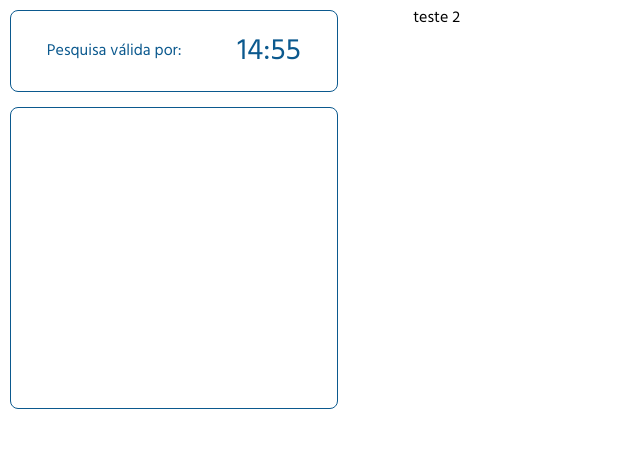
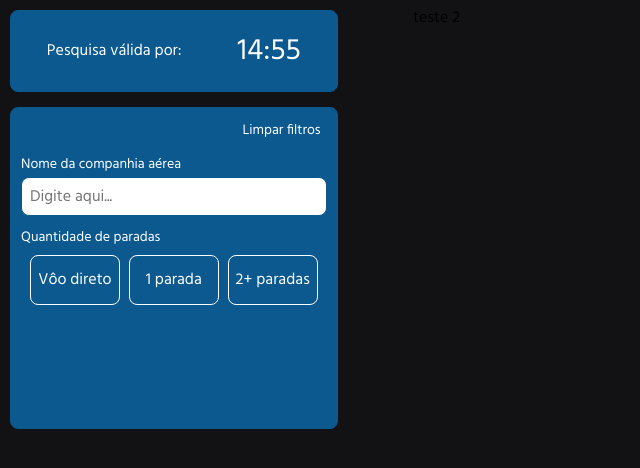
Before and after one commit to MatheusBBarni/flights-test, a Next.js app: page / in a window 1280 px wide. Shown: the top 468 px of the page, without its empty margins (0-640 px from the left). Built offline with nearby package versions, Linux system fonts and the light colour scheme; no server answers.

Commit message:
Finished filter style

```diff
--- /dev/null
+++ b/src/components/Input/index.tsx
@@ -0,0 +1,19 @@
+import React, { InputHTMLAttributes } from 'react';
+
+import { Container, Label, CustomInput } from './styles';
+
+interface InputProps extends InputHTMLAttributes<HTMLInputElement> {
+  label: string;
+}
+
+
+const Input: React.FC<InputProps> = ({ label, ...props }) => {
+  return (
+    <Container>
+      <Label>{label}</Label>
+      <CustomInput {...props} />
+    </Container>
+  );
+}
+
+export default Input;
--- /dev/null
+++ b/src/components/Input/styles.ts
@@ -0,0 +1,28 @@
+import styled from 'styled-components';
+
+export const Container = styled.div`
+  width: 100%;
+  display: flex;
+  flex-flow: wrap column;
+  margin-bottom: 15px;
+`;
+
+export const Label = styled.label`
+  font-size: 14px;
+  font-family: var(--font);
+  color: var(--text-color);
+  margin-bottom: 5px;
+`;
+
+export const CustomInput = styled.input`
+  height: 35px;
+  border: 1px solid var(--primary-color);
+  border-radius: 8px;
+  font-size: 16px;
+  font-family: var(--font);
+  color: var(--primary-color);
+  padding-left: 8px;
+  &:focus {
+    outline: none;
+  }
+`;
--- a/src/components/Timer/index.tsx
+++ b/src/components/Timer/index.tsx
@@ -31,6 +31,7 @@ const Timer: React.FC = () => {
         setTimeType('LAST_1');
       }
       if (realMinute === 0 && realSeconds === 0) {
+        clearInterval(intervalId);
         alert('Tempo de busca expirou.');
         location.reload();
       }
--- a/src/components/Timer/styles.ts
+++ b/src/components/Timer/styles.ts
@@ -10,12 +10,13 @@ export const Container = styled.div`
   align-items: center;
   padding: 0 8px;
   margin-bottom: 15px;
+  background-color: var(--primary-color);
 `;
 
 export const Text = styled.p`
   font-size: 16px;
   font-family: var(--font);
-  color: var(--primary-color);
+  color: var(--text-color);
 `;
 
 export const Countdown = styled.div<{ timeType: TimeTypes }>`
@@ -27,7 +28,7 @@ export const Countdown = styled.div<{ timeType: TimeTypes }>`
     font-family: var(--font);
 
     ${props => props.timeType === 'NO' && css`
-      color: var(--primary-color);
+      color: var(--text-color);
     `};
     ${props => props.timeType === 'LAST_5' && css`
       color: var(--secondary-color);
--- a/src/pages/index.tsx
+++ b/src/pages/index.tsx
@@ -2,13 +2,14 @@ import { useState } from 'react';
 import Head from 'next/head';
 
 import { TITLE } from '../config/constants';
-import { Container, Column, FilterWrapper } from '../styles/pages/HomeStyles';
+import { Container, Column, FilterWrapper, ClearFilterButton, ClearFilterWrapper, NumberOfStopsWrapper, NumberOfStopsCard } from '../styles/pages/HomeStyles';
 import Timer from '../components/Timer';
 import { IFilter } from '../model/IFilter';
 import { GetServerSideProps } from 'next';
 import { HomeProps } from '../model/HomeProps';
 import FlightsService from '../services/FlightsService';
 import { IFlight } from '../model/IFlight';
+import Input from '../components/Input';
 
 export default function Home({ flights }: HomeProps) {
   const [filter, setFilter] = useState<IFilter>({
@@ -28,13 +29,44 @@ export default function Home({ flights }: HomeProps) {
 
       <Column width="26%">
         <Timer />
-        <FilterWrapper></FilterWrapper>
+        <FilterWrapper>
+          <ClearFilterWrapper>
+            <ClearFilterButton onClick={() => setFilter({ companyName: '', numberOfStops: null })}>
+              Limpar filtros
+            </ClearFilterButton>
+          </ClearFilterWrapper>
+          <Input
+            label="Nome da companhia aérea"
+            value={filter.companyName}
+            placeholder="Digite aqui..."
+            onChange={(event) => setFilter({ ...filter, companyName: event.target.value })}
+          />
+          {/* 'DIRETO' | '1' | '+2' */}
+          <NumberOfStopsWrapper>
+            <p>Quantidade de paradas</p>
+            <NumberOfStopsCard
+              selected={filter.numberOfStops === 'DIRETO'}
+              onClick={() => setFilter({ ...filter, numberOfStops: 'DIRETO' })}>
+              Vôo direto
+            </NumberOfStopsCard>
+            <NumberOfStopsCard
+              selected={filter.numberOfStops === '1'}
+              onClick={() => setFilter({ ...filter, numberOfStops: '1' })}>
+              1 parada
+            </NumberOfStopsCard>
+            <NumberOfStopsCard
+              selected={filter.numberOfStops === '+2'}
+              onClick={() => setFilter({ ...filter, numberOfStops: '+2' })}>
+              2+ paradas
+            </NumberOfStopsCard>
+          </NumberOfStopsWrapper>
+        </FilterWrapper>
       </Column>
       <Column width="68%">
         <p>teste 2</p>
       </Column>
     </Container>
-  )
+  );
 };
 
 export const getServerSideProps: GetServerSideProps<HomeProps> = async () => {
--- a/src/styles/GlobalStyles.ts
+++ b/src/styles/GlobalStyles.ts
@@ -5,7 +5,8 @@ export default createGlobalStyle`
   :root {
     --primary-color: #0B598E;
     --secondary-color: #FFDC2C;
-    --background-color: #ffffff;
+    --background-color: #121214;
+    --text-color: #ffffff;
     --ending-color: #ff0000;
     --font: 'Hind', sans-serif;
   }
@@ -18,4 +19,8 @@ export default createGlobalStyle`
     font-family: var(--font);
     padding: 10px;
   }
+
+  button {
+    cursor: pointer;
+  }
 `;
--- a/src/styles/pages/HomeStyles.ts
+++ b/src/styles/pages/HomeStyles.ts
@@ -1,4 +1,4 @@
-import styled from 'styled-components';
+import styled, { css } from 'styled-components';
 import { RESPONSIVE } from '../../config/constants';
 
 export const Container = styled.div`
@@ -21,6 +21,61 @@ export const FilterWrapper = styled.div`
   min-height: 300px;
   border: 1px solid var(--primary-color);
   border-radius: 8px;
-  padding: 0 10px;
+  padding: 10px;
   display: flex;
+  flex-flow: wrap column;
+  background-color: var(--primary-color);
 `;
+
+export const ClearFilterWrapper = styled.div`
+  width: 100%;
+  display: flex;
+  justify-content: flex-end;
+`;
+export const ClearFilterButton = styled.button`
+  width: max-content;
+  border: none;
+  background: none;
+  font-size: 14px;
+  font-family: var(--font);
+  color: var(--text-color);
+  margin-bottom: 15px;
+`;
+
+export const NumberOfStopsWrapper = styled.div`
+  width: 100%;
+  display: flex;
+  justify-content: space-evenly;
+  flex-flow: wrap;
+  p {
+    width: 100%;
+    margin-bottom: 10px;
+    font-size: 14px;
+    font-family: var(--font);
+    color: var(--text-color);
+  }
+`;
+export const NumberOfStopsCard = styled.button<{ selected: boolean }>`
+  border: none;
+  background: none;
+  width: 90px;
+  height: 50px;
+  border: 1px solid var(--text-color);
+  border-radius: 8px;
+  display: flex;
+  justify-content: center;
+  align-items: center;
+  font-size: 16px;
+  font-family: var(--font);
+  color: var(--text-color);
+  line-height: 15px;
+  margin-bottom: 10px;
+  &:focus {
+    outline: none;
+  }
+
+  ${props => props.selected && css`
+    background-color: var(--text-color);
+    color: var(--primary-color);
+  `};
+`;
```
